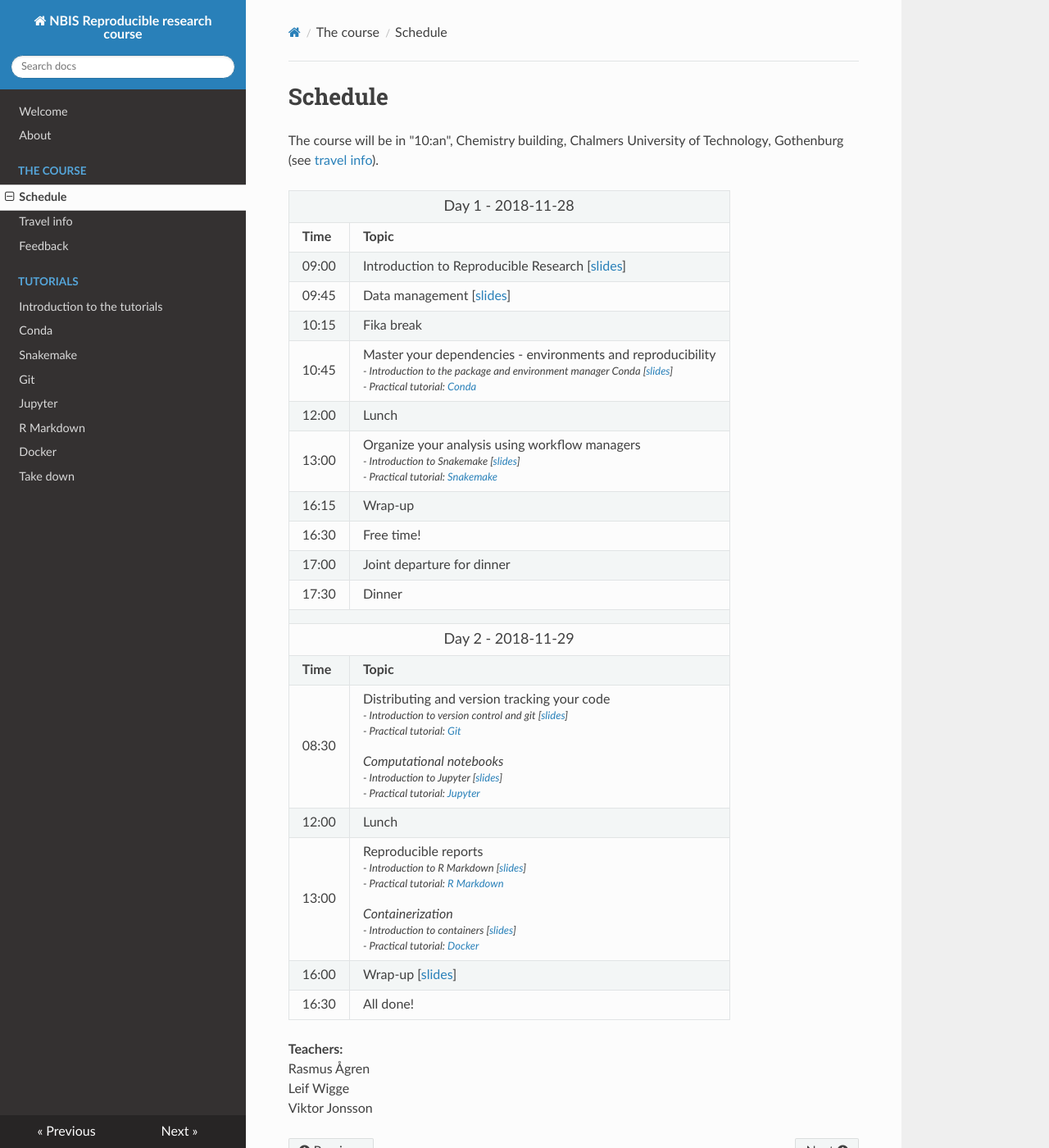
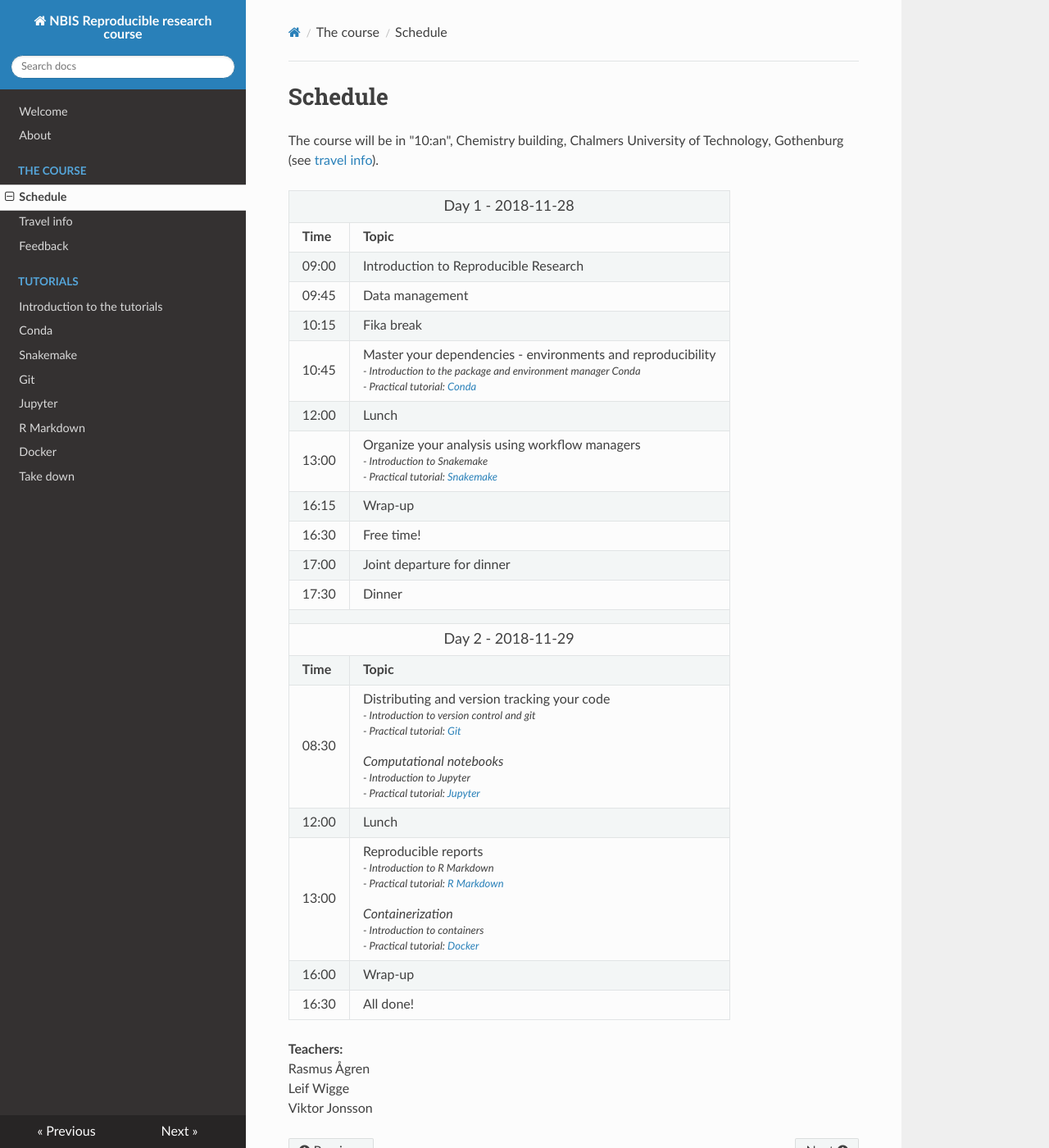
Before and after one commit to NBISweden/workshop-reproducible-research, an MkDocs documentation site: the page built from docs/schedule.md, in a window 1280 px wide and 1400 px high. Shown: the whole window at 82% size. Built offline with MkDocs 1.6.1, drawn with Linux system fonts in a browser that asks for light colours; nearby versions of some CDN libraries; old or Windows-style settings are respelled for this version of MkDocs.

Commit message:
remove link in schedule

```diff
--- a/docs/schedule.md
+++ b/docs/schedule.md
@@ -15,11 +15,11 @@ The course will be in "10:an", Chemistry building, Chalmers University of Techno
   </tr>
   <tr>
     <td> <font size="3"> 09:00
-    <td> <font size="3"> Introduction to Reproducible Research [<a href="https://ndownloader.figshare.com/files/10842875" target="_blank">slides</a>]</td>
+    <td> <font size="3"> Introduction to Reproducible Research</td>
   </tr>
   <tr>
     <td> <font size="3"> 09:45 </td>
-    <td> <font size="3"> Data management [<a href="https://ndownloader.figshare.com/files/10842869" target="_blank">slides</a>]</td>
+    <td> <font size="3"> Data management</td>
   </tr>
   <tr>
     <td> <font size="3"> 10:15 </td>
@@ -30,7 +30,7 @@ The course will be in "10:an", Chemistry building, Chalmers University of Techno
     <td>
       <font size="3"> Master your dependencies - environments and reproducibility
       <font size="2"><i><br>
-      - Introduction to the package and environment manager Conda [<a href="https://ndownloader.figshare.com/files/10842866" target="_blank">slides</a>]<br>
+      - Introduction to the package and environment manager Conda<br>
       - Practical tutorial: <a href="../conda/">Conda</a>
     </td>
   </tr>
@@ -43,7 +43,7 @@ The course will be in "10:an", Chemistry building, Chalmers University of Techno
     <td>
       <font size="3"> Organize your analysis using workflow managers
       <font size="2"><i><br>
-      - Introduction to Snakemake [<a href="https://ndownloader.figshare.com/files/10842881" target="_blank">slides</a>]<br>
+      - Introduction to Snakemake<br>
       - Practical tutorial: <a href="../snakemake/">Snakemake</a>
     </td>
   </tr>
@@ -81,12 +81,12 @@ The course will be in "10:an", Chemistry building, Chalmers University of Techno
     <td>
       <font size="3"> Distributing and version tracking your code
       <font size="2"><i><br>
-      - Introduction to version control and git [<a href="https://ndownloader.figshare.com/files/10842887" target="_blank">slides</a>]<br>
+      - Introduction to version control and git<br>
       - Practical tutorial: <a href="../git/">Git</a>
       <br><br>
       <font size="3"> Computational notebooks
       <font size="2"><i><br>
-      - Introduction to Jupyter [<a href="https://ndownloader.figshare.com/files/10842890" target="_blank">slides</a>]<br>
+      - Introduction to Jupyter<br>
       - Practical tutorial: <a href="../jupyter/">Jupyter</a>
     </td>
   </tr>
@@ -99,18 +99,18 @@ The course will be in "10:an", Chemistry building, Chalmers University of Techno
     <td>
       <font size="3"> Reproducible reports
       <font size="2"><i><br>
-      - Introduction to R Markdown [<a href="https://ndownloader.figshare.com/files/10842878" target="_blank">slides</a>]<br>
+      - Introduction to R Markdown<br>
       - Practical tutorial: <a href="../rmarkdown/">R Markdown</a>
       <br><br>
       <font size="3"> Containerization
       <font size="2"><i><br>
-      - Introduction to containers [<a href="https://ndownloader.figshare.com/files/10842872" target="_blank">slides</a>]<br>
+      - Introduction to containers<br>
       - Practical tutorial: <a href="../docker/">Docker</a>
     </td>
   </tr>
   <tr>
     <td> <font size="3"> 16:00 </td>
-    <td> <font size="3"> Wrap-up [<a href="https://ndownloader.figshare.com/files/10842884" target="_blank">slides</a>]</td>
+    <td> <font size="3"> Wrap-up</td>
   </tr>
   <tr>
     <td> <font size="3"> 16:30 </td>
--- a/docs/todo.txt
+++ b/docs/todo.txt
@@ -1,5 +1,5 @@
 TODO: Add restaurant to schedule
-TODO: Fix RTD formatting
+TODO: Make data presentation
 TODO: Fix pdf render issue when running Jupyter server through Docker (possibly also in other cases)
 TODO: Check jupyter tutorial on Linux
 TODO: Check docker tutorial on Linux (done, but not the installation part)
```
